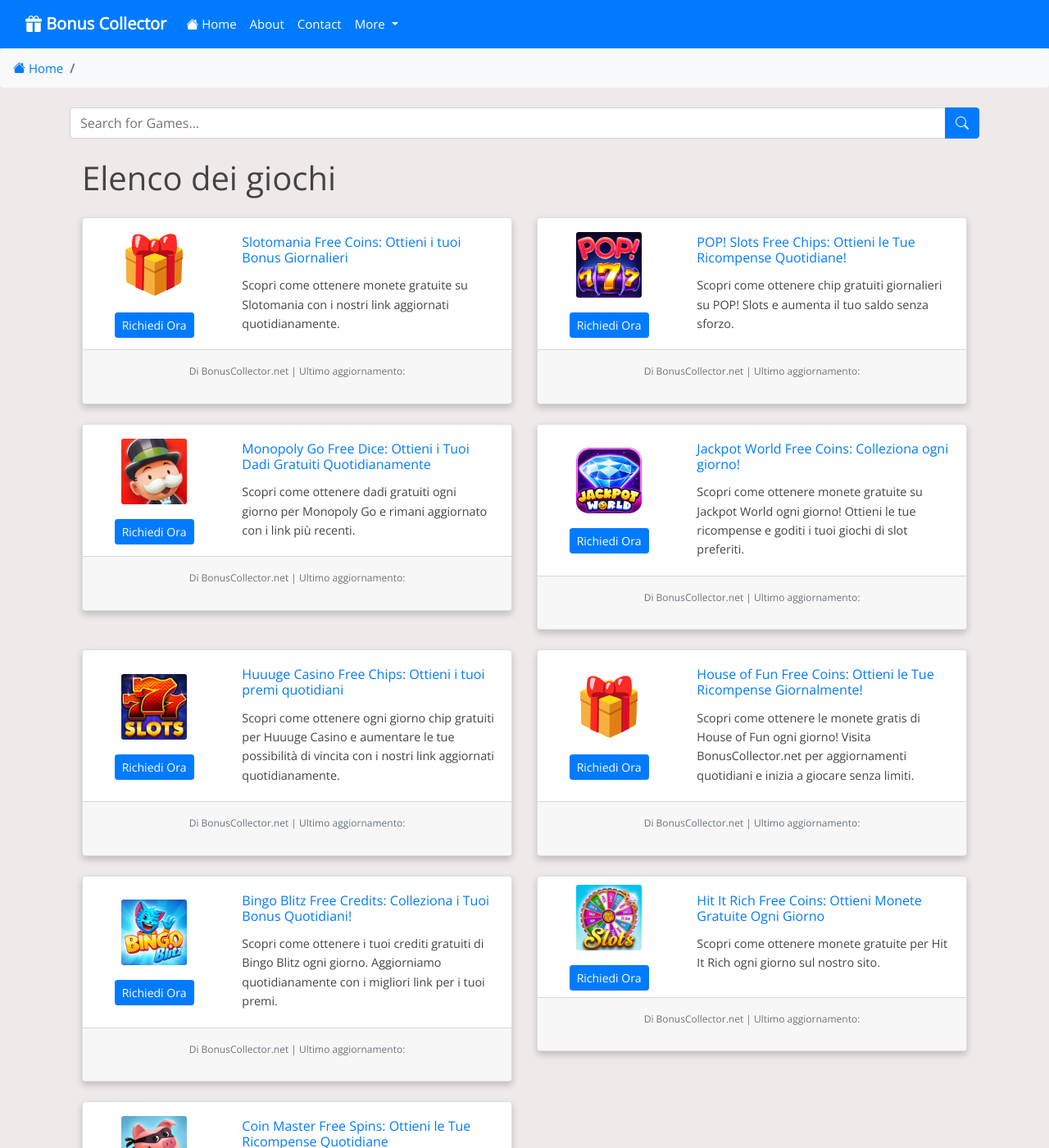
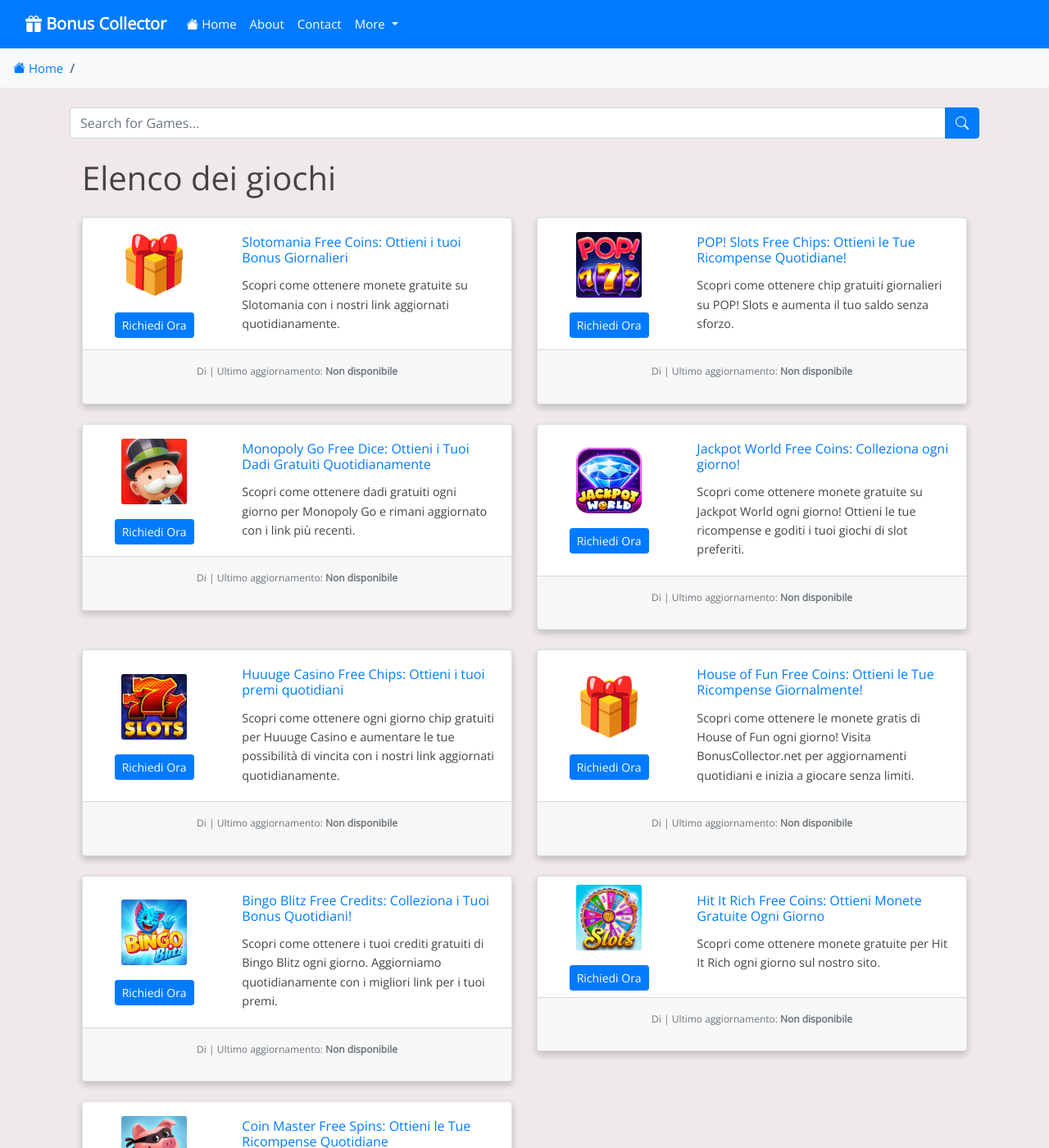
Before and after one commit to Prollad99/bs-net, a Jekyll site: the page built from it/index.html, in a window 1280 px wide and 1400 px high. Shown: the whole window at 82% size. Built offline with Jekyll 4.4.1, drawn with Linux system fonts in a browser that asks for light colours; nearby versions of some CDN libraries; comment, search, counter and statistics services are not loaded; some of the changed text lies outside the part shown.

Commit message:
Update index.html

```diff
--- a/it/index.html
+++ b/it/index.html
@@ -30,8 +30,17 @@
             </div>
 <div class="card-footer text-center">
   <p class="text-muted">
-    <small>Di {{ post.author }} | Ultimo aggiornamento: {{ post.last_modified_at | date: "%d %B %Y" }}</small>
-  </p>
+  <small>
+    Di <strong>{{ page.author }}</strong> |
+    {% assign include_file = page.include_file | prepend: "_includes/" %}
+    {% if site.data.include_files[page.include_file].last_modified %}
+      Ultimo aggiornamento:
+      <strong id="last-updated" data-last-modified="{{ site.data.include_files[page.include_file].last_modified | date: "%Y-%m-%dT%H:%M:%SZ" }}"></strong>
+    {% else %}
+      Ultimo aggiornamento: <strong>Non disponibile</strong>
+    {% endif %}
+  </small>
+</p>
 </div>
           </div>
         </div>
```
